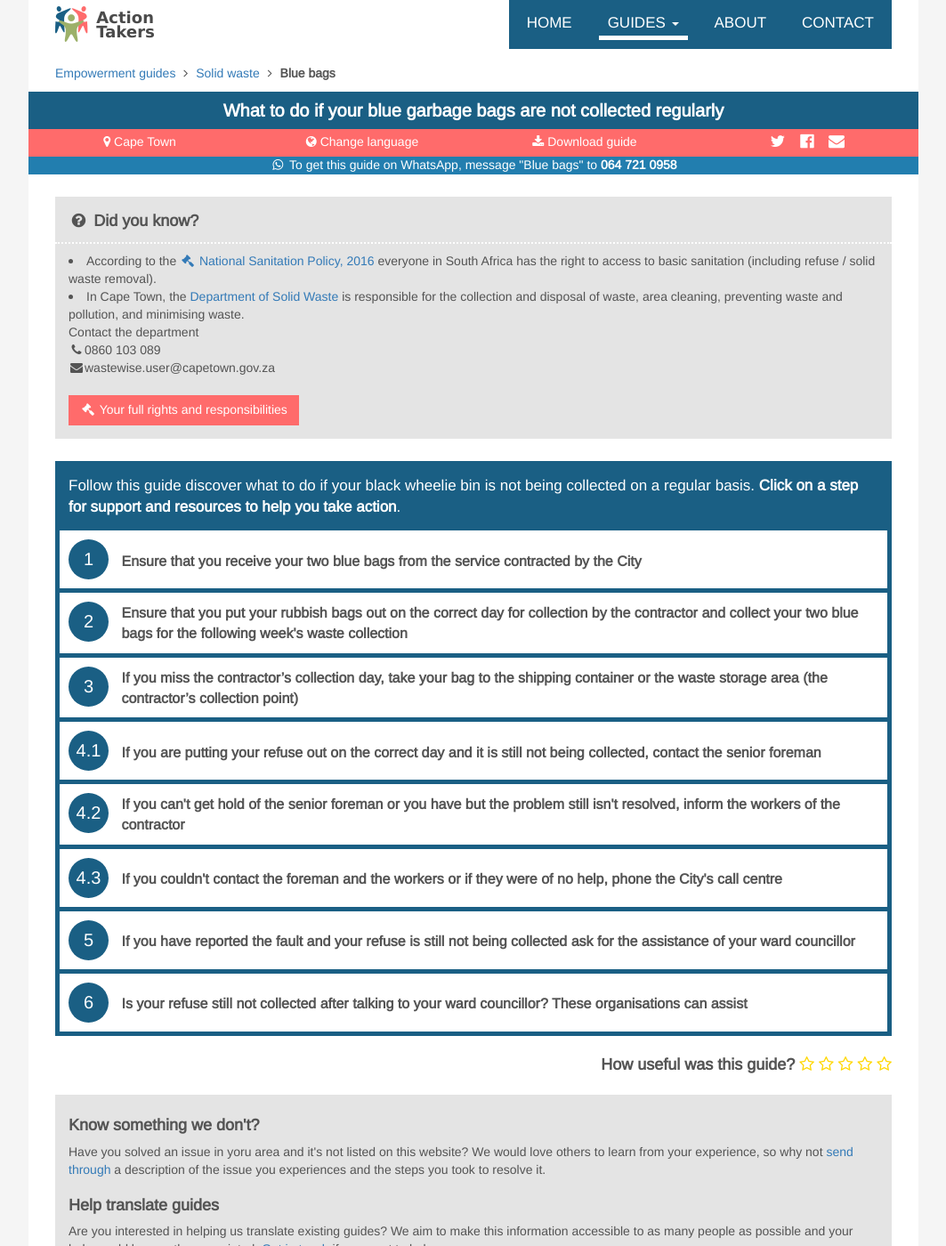
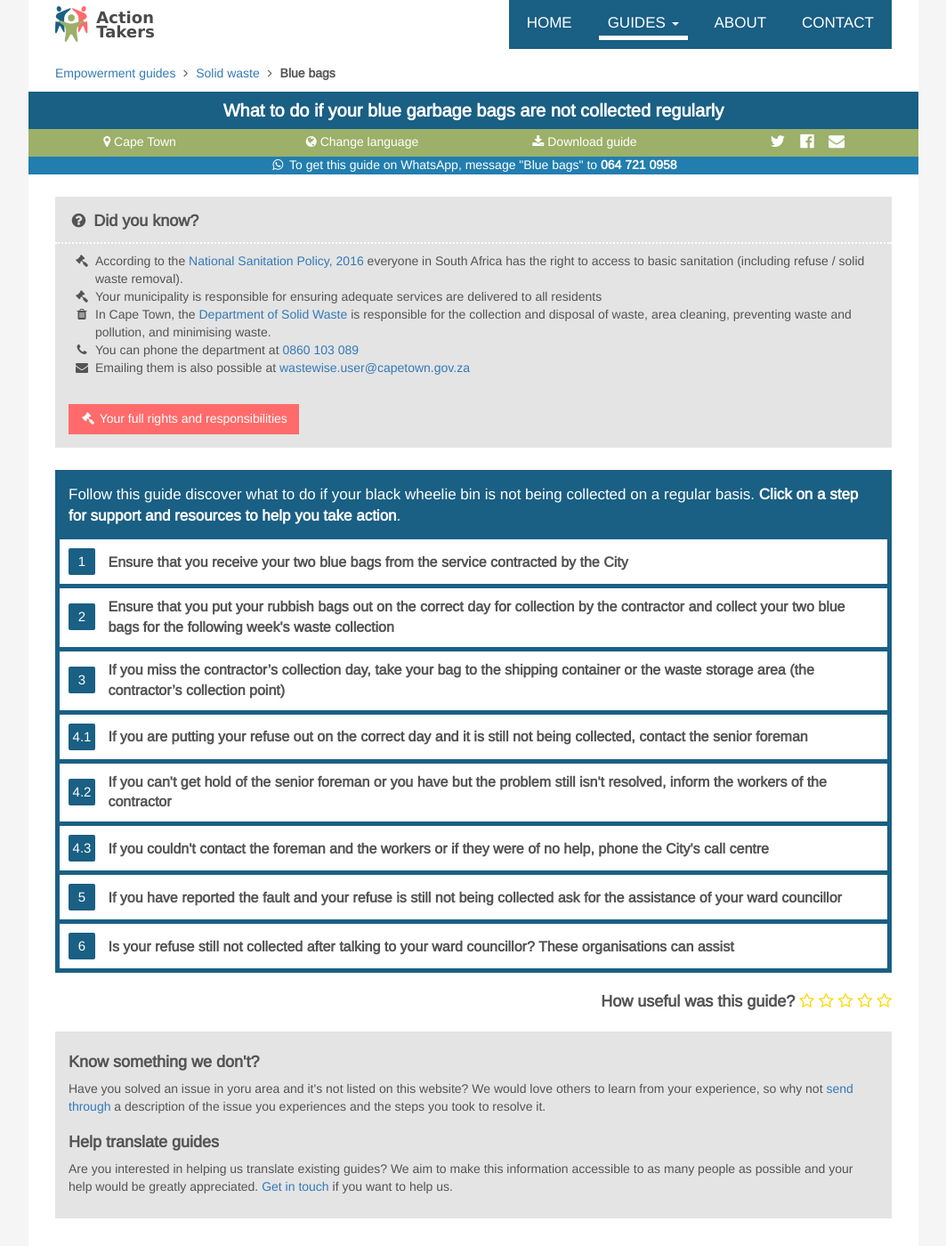
Before and after one commit to OpenUpSA/action-takers, a Jekyll site: the page built from _guides/blue-bags.md, in a window 1280 px wide and 1400 px high. Shown: the whole window at 89% size, without its empty margins (108-1171 px from the left). Built offline with Jekyll 4.4.1, drawn with Linux system fonts in a browser that asks for light colours; nearby versions of some CDN libraries.

Commit message:
changed step dots to boxes and a few more design tweaks

```diff
--- a/_guides/blue-bags.md
+++ b/_guides/blue-bags.md
@@ -4,7 +4,7 @@ short-title: Blue bags
 title: What to do if your blue garbage bags are not collected regularly
 description: A description about solid waste
 name: blue-bags
-did-you-know: <li>According to the <a class="act" target="_blank" href="http://www.dwa.gov.za/Documents/sanitation/17005SC_POLICY_National%20Sanitation%20Policy%202016%20FINAL310117.pdf"> <i class="fa fa-fw fa-gavel" aria-hidden="true"></i> National Sanitation Policy, 2016</a> everyone in South Africa has the right to access to basic sanitation (including refuse / solid waste removal).</li> <li>In Cape Town, the <a href="http://www.capetown.gov.za/Departments/Solid%20Waste%20Management%20Department" target=_blank>Department of Solid Waste</a> is responsible for the collection and disposal of waste, area cleaning, preventing waste and pollution, and minimising waste.<br> Contact the department <br><i class="fa fa-fw fa-phone" aria-hidden="true"></i>0860 103 089 <br><i class="fa fa-fw fa-envelope" aria-hidden="true"></i>wastewise.user@capetown.gov.za</li><br>
+did-you-know: <ul class="fa-ul"><li><i class="fa-li fa fa-gavel" aria-hidden="true"></i> According to the <a target="_blank" href="http://www.dwa.gov.za/Documents/sanitation/17005SC_POLICY_National%20Sanitation%20Policy%202016%20FINAL310117.pdf"> National Sanitation Policy, 2016</a> everyone in South Africa has the right to access to basic sanitation (including refuse / solid waste removal).</li><li> <i class="fa-li fa fa-gavel" aria-hidden="true"></i>Your municipality is responsible for ensuring adequate services are delivered to all residents</li><li><i class="fa-li fa fa-trash" aria-hidden="true"></i> In Cape Town, the <a href="http://www.capetown.gov.za/Departments/Solid%20Waste%20Management%20Department" target=_blank>Department of Solid Waste</a> is responsible for the collection and disposal of waste, area cleaning, preventing waste and pollution, and minimising waste.<li><i class="fa-li fa fa-phone" aria-hidden="true"></i> You can phone the department at <a href="tel:0860103089">0860 103 089</a></li><li><i class="fa-li fa fa-envelope" aria-hidden="true"></i>Emailing them is also possible at <a href="mailto:wastewise.user@capetown.gov.za">wastewise.user@capetown.gov.za</a></li></ul><br>
 
 ---
 <div class="guide">
--- a/css/main.scss
+++ b/css/main.scss
@@ -1,6 +1,6 @@
 ---
 ---
-$green: #7ac74f;
+$green: #9CB069;
 $green-light: lighten($green, 10%);
 $green-dark: darken($green, 10%);
 $green-darker: darken($green, 20%);
@@ -544,7 +544,7 @@ nav.navbar-default {
   }
   .guide-meta {
     text-align: center;
-    background-color: $orange;
+    background-color: $green;
     color: #fff;
     padding: 0px;
     a {
@@ -622,13 +622,13 @@ nav.navbar-default {
         }
         .circle {
           background-color: $blue;
-          height: 45px;
-          width: 45px;
-          border-radius: 100px;
+          height: 30px;
+          width: 30px;
+          border-radius: 2px;
           text-align: center;
-          line-height: 45px;
+          line-height: 30px;
           color: #fff;
-          font-size: 20px;
+          font-size: 15px;
         }
         .title {
           font-weight: bold;
@@ -743,7 +743,7 @@ nav.navbar-default {
     color: gray;
     font-size: small;
     a {
-      color: #fff;
+      color: #FF6B6B;
     }
   }
   .resources {
```
Also changed, not shown: _guides/wheelie-bins.md (+1 -1 lines).
